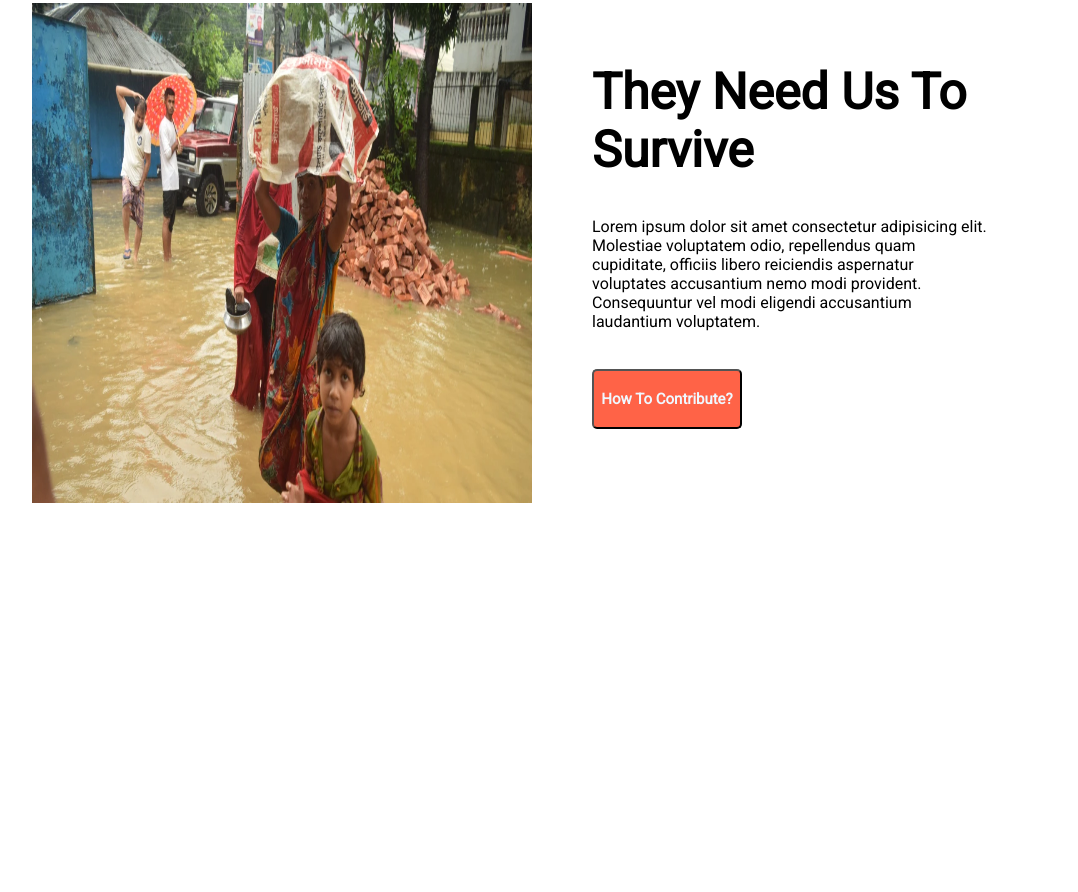
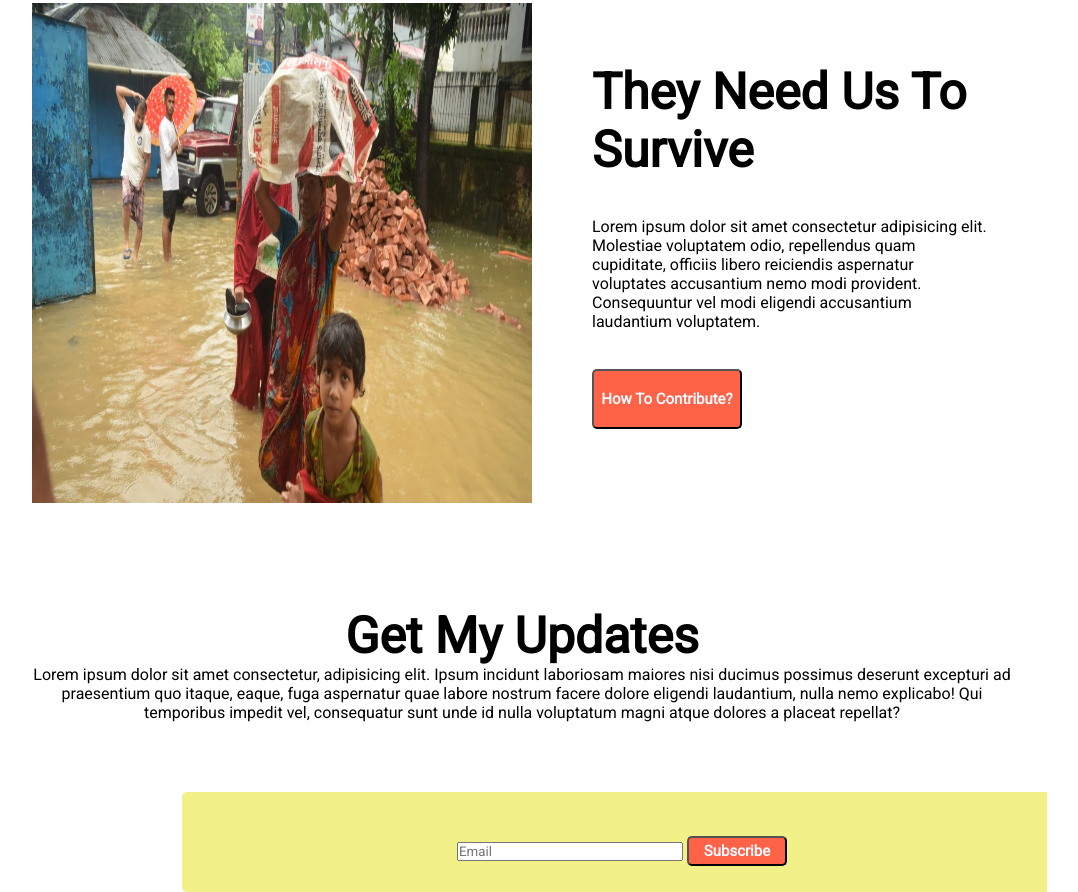
Before and after one commit to AbuRushdNakib99/donate-today, a plain HTML site: page index.html in a window 1280 px wide. Shown: the part 2647-3539 px from the top of the page, without its empty margins (118-1196 px from the left). Before the commit the page ends 3154 px from the top, so only its background shows below. Drawn offline with Linux system fonts and the light colour scheme; a web font is replaced by a local one.

Commit message:
section 6 added

```diff
--- a/index.html
+++ b/index.html
@@ -104,5 +104,21 @@
             </div>
         </div>
     </section>
+    <!-- Section 5 End -->
+
+    <!-- Section 6 start -->
+    <section class="section6">
+        <div class="main">
+            <h1>Get My Updates</h1>
+            <p>Lorem ipsum dolor sit amet consectetur, adipisicing elit. Ipsum incidunt laboriosam maiores nisi ducimus possimus deserunt excepturi ad praesentium quo itaque, eaque, fuga aspernatur quae labore nostrum facere dolore eligendi laudantium, nulla nemo explicabo! Qui temporibus impedit vel, consequatur sunt unde id nulla voluptatum magni atque dolores a placeat repellat?</p>
+
+            <div id="cont">
+                <input type="text" size="30" id="inpy" placeholder="Email"> <button id="butty">Subscribe</button>
+            </div>
+        </div>
+    </section>
+    <!-- Section 6 End -->
+
+
 </body>
 </html>
--- a/style.css
+++ b/style.css
@@ -180,3 +180,52 @@
     color: aliceblue;
 }
 /* Section 5 End */
+
+/* Section 6 Start */
+.section6{
+    margin-top: 100px;
+    margin-left: 150px;
+    margin-right: 150px;
+}
+.main{
+    text-align: center;
+}
+.main h1{
+    font-size: 50px;
+    font-weight: bolder;
+}
+#cont{
+    text-align: center;
+    margin-left: 150px;
+    margin-right: 150px;
+    width:850px;
+    height:100px;
+    margin-top:70px;
+    background-color: rgb(241, 241, 135);
+    border: none;
+    border-top-left-radius: 5px;
+    border-bottom-left-radius:5px;
+    padding-left:15px;
+}
+#cont #inpy{
+    margin-top: 50px;
+
+}
+#inpy input::placeholder{
+    font-size: large;
+    text-align: center;
+}
+
+#cont button{
+    margin-top: 10px;
+}
+#butty{
+    height: 30px;
+    width: 100px;
+    font-size: 15px;
+    font-weight: bolder;
+    background-color: tomato;
+    border-radius: 5px;
+    color: aliceblue;
+}
+/* Section 6 End */
```
